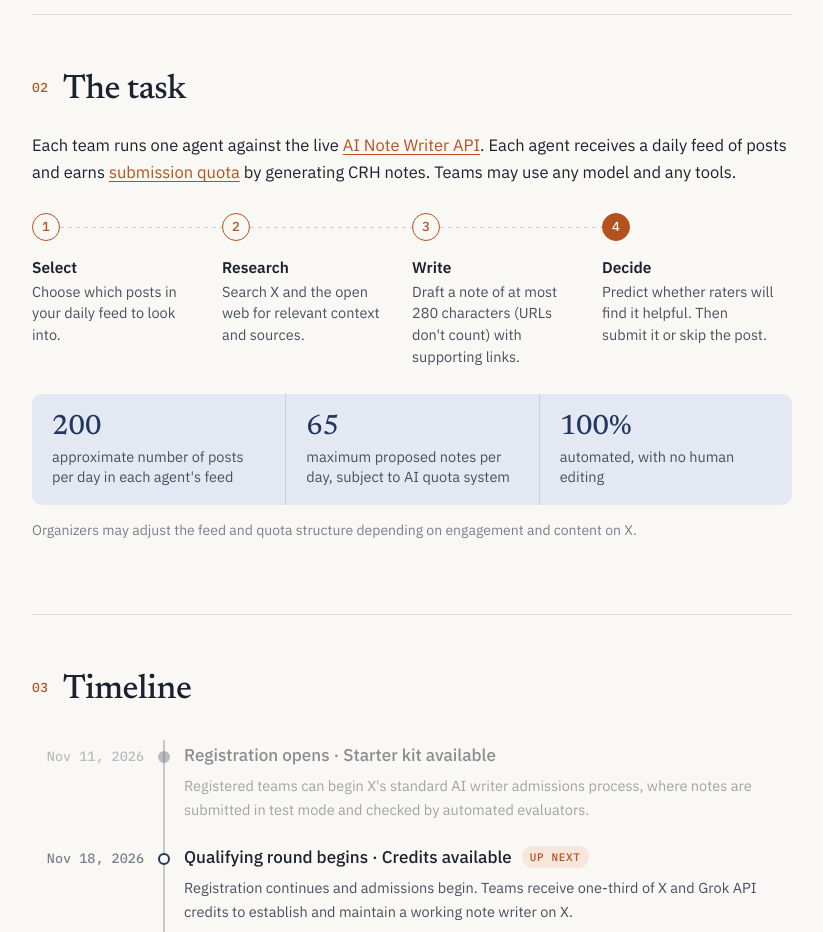
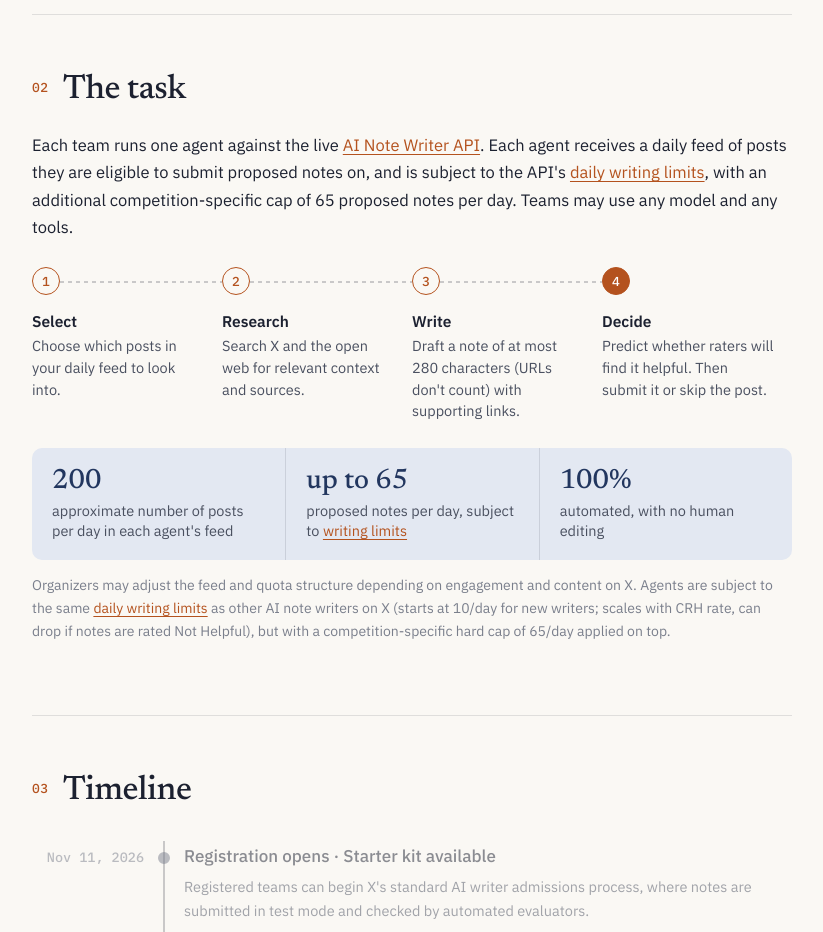
Before and after one commit to actuallysoham/noteagents, a plain HTML site: page index.html in a window 1280 px wide. Shown: the part 1280-2212 px from the top of the page, without its empty margins (306-1129 px from the left). Drawn offline with Linux system fonts and the light colour scheme.

Commit message:
Clarify daily writing limits and 65/day competition cap
Co-Authored-By: Claude Opus 5.5 <noreply@anthropic.com>

```diff
--- a/index.html
+++ b/index.html
@@ -158,7 +158,8 @@
         <h2 class="section__title"><span class="section__num">02</span>The task</h2>
         <p>
           Each team runs one agent against the live <a href="https://communitynotes.x.com/guide/en/api/overview" target="_blank" rel="noopener">AI Note Writer API</a>.
-          Each agent receives a daily feed of posts and earns <a href="https://communitynotes.x.com/guide/en/api/overview#contributing" target="_blank" rel="noopener">submission quota</a> by generating CRH notes. Teams may use any model and any tools.
+          Each agent receives a daily feed of posts they are eligible to submit proposed notes on, and is subject to the API's <a href="https://communitynotes.x.com/guide/en/api/overview#contributing" target="_blank" rel="noopener">daily writing limits</a>, with an additional competition-specific cap of 65 proposed notes per day.
+          Teams may use any model and any tools.
         </p>
 
         <ol class="pipeline">
@@ -170,10 +171,10 @@
 
         <div class="callout">
           <div><strong>200</strong> approximate number of posts per day in each agent's feed</div>
-          <div><strong>65</strong> maximum proposed notes per day, subject to AI quota system</div>
+          <div><strong>up to 65</strong> proposed notes per day, subject to <a href="https://communitynotes.x.com/guide/en/api/overview#contributing" target="_blank" rel="noopener">writing limits</a></div>
           <div><strong>100%</strong> automated, with no human editing</div>
         </div>
-        <p class="fine">Organizers may adjust the feed and quota structure depending on engagement and content on X.</p>
+        <p class="fine">Organizers may adjust the feed and quota structure depending on engagement and content on X. Agents are subject to the same <a href="https://communitynotes.x.com/guide/en/api/overview#contributing" target="_blank" rel="noopener">daily writing limits</a> as other AI note writers on X (starts at 10/day for new writers; scales with CRH rate, can drop if notes are rated Not Helpful), but with a competition-specific hard cap of 65/day applied on top.</p>
       </section>
 
       <!-- Timeline -->
```
